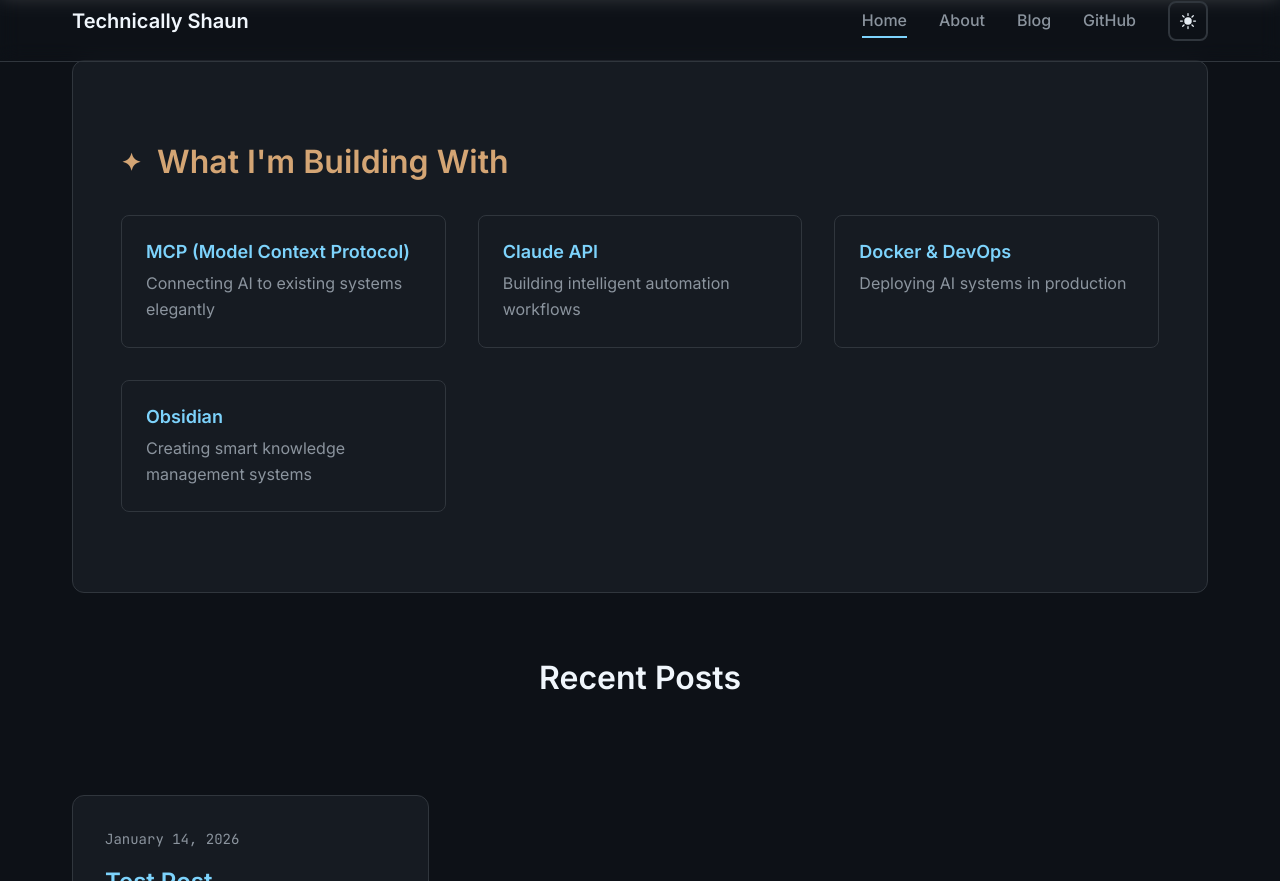
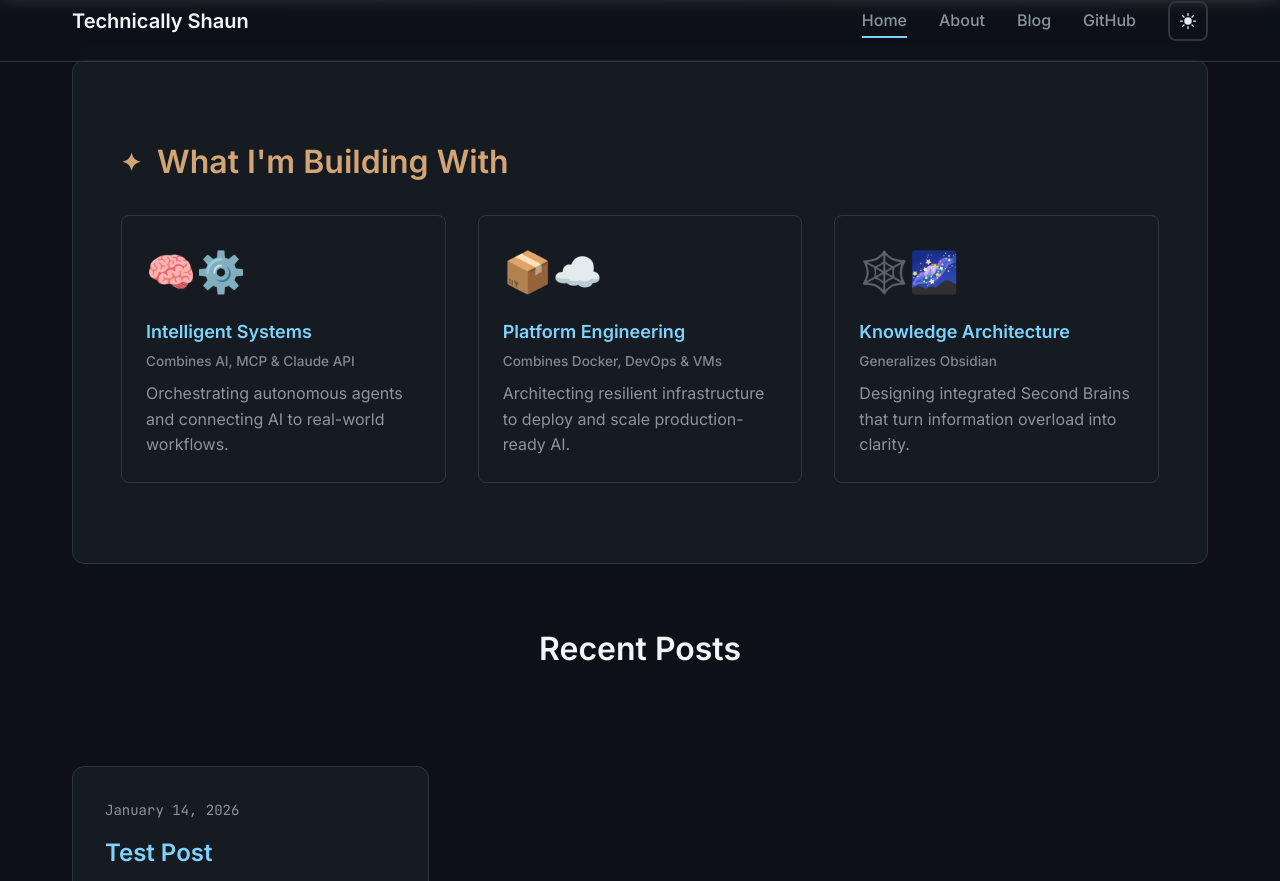
Before and after one commit to TechnicallyShaun/TechnicallyShaunBlog, a Jekyll site: the page built from index.md, in a window 1280 px wide and 900 px high, scrolled down 669 px, cut to the strip 19-900 px from the top of the window. Built offline with Jekyll 4.4.1, drawn with Linux system fonts in a browser that asks for light colours.

Commit message:
update what I'm building with

```diff
--- a/_layouts/home.html
+++ b/_layouts/home.html
@@ -17,20 +17,22 @@ layout: default
       <h2>What I'm Building With</h2>
       <div class="tech-grid">
         <div class="tech-item">
-          <h3>MCP (Model Context Protocol)</h3>
-          <p>Connecting AI to existing systems elegantly</p>
+          <div class="tech-icon" style="font-size: 2.5rem; margin-bottom: 1rem;">🧠⚙️</div>
+          <h3>Intelligent Systems</h3>
+          <p style="font-size: 0.85rem; font-weight: 500; margin-bottom: 0.5rem; opacity: 0.9;">Combines AI, MCP & Claude API</p>
+          <p>Orchestrating autonomous agents and connecting AI to real-world workflows.</p>
         </div>
         <div class="tech-item">
-          <h3>Claude API</h3>
-          <p>Building intelligent automation workflows</p>
+          <div class="tech-icon" style="font-size: 2.5rem; margin-bottom: 1rem;">📦☁️</div>
+          <h3>Platform Engineering</h3>
+          <p style="font-size: 0.85rem; font-weight: 500; margin-bottom: 0.5rem; opacity: 0.9;">Combines Docker, DevOps & VMs</p>
+          <p>Architecting resilient infrastructure to deploy and scale production-ready AI.</p>
         </div>
         <div class="tech-item">
-          <h3>Docker & DevOps</h3>
-          <p>Deploying AI systems in production</p>
-        </div>
-        <div class="tech-item">
-          <h3>Obsidian</h3>
-          <p>Creating smart knowledge management systems</p>
+          <div class="tech-icon" style="font-size: 2.5rem; margin-bottom: 1rem;">🕸️🌌</div>
+          <h3>Knowledge Architecture</h3>
+          <p style="font-size: 0.85rem; font-weight: 500; margin-bottom: 0.5rem; opacity: 0.9;">Generalizes Obsidian</p>
+          <p>Designing integrated Second Brains that turn information overload into clarity.</p>
         </div>
       </div>
     </section>
```
